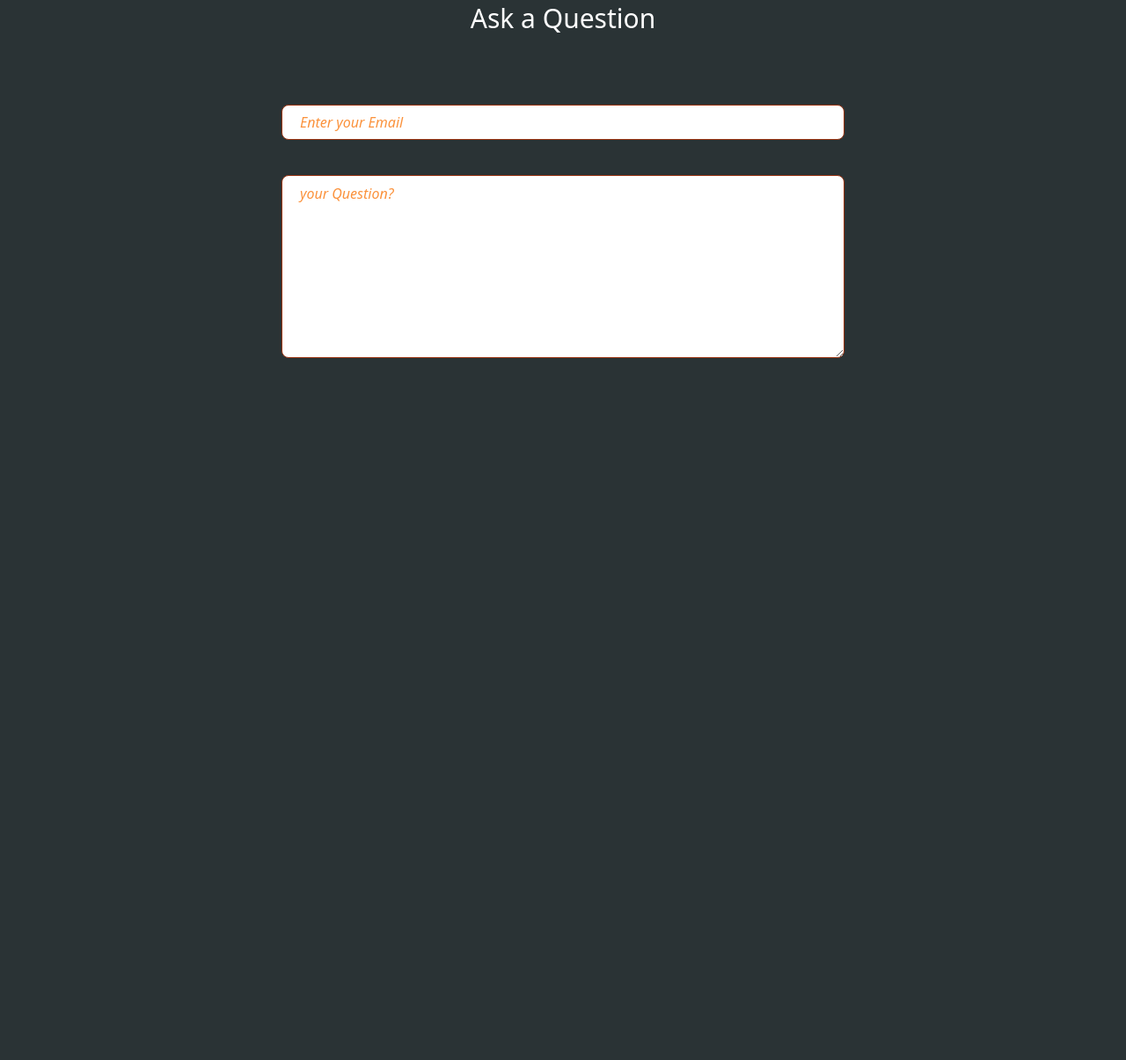
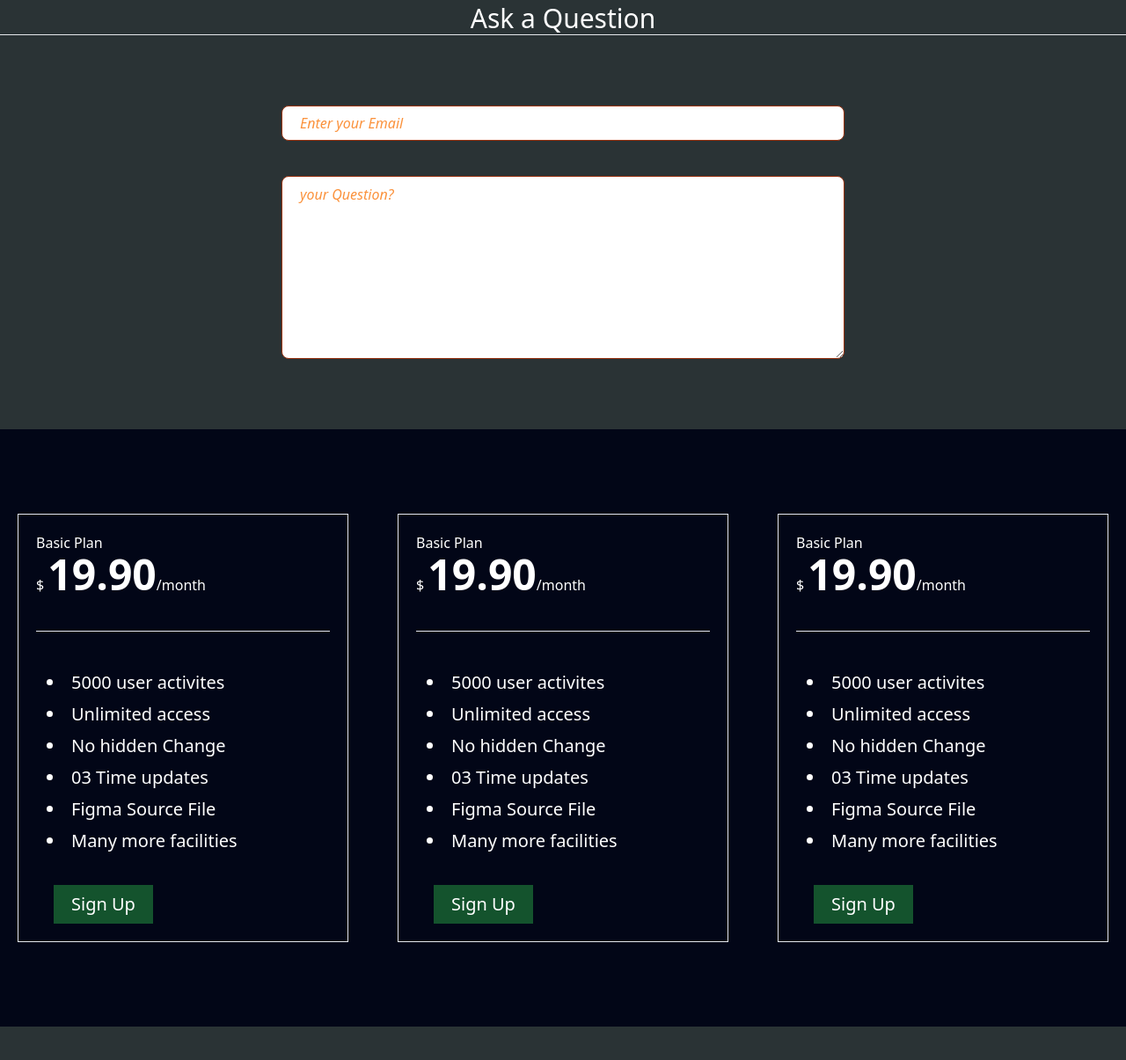
Before and after one commit to Bappybbb/tailwind-project, a website built with Vite: page index.html in a window 1280 px wide. Shown: the part 2617-3822 px from the top of the page at 88% size. Before the commit the page ends 3064 px from the top, so only its background shows below. Built offline with nearby package versions, Linux system fonts and the light colour scheme.

Commit message:
third-work

```diff
--- a/index.html
+++ b/index.html
@@ -154,7 +154,7 @@
 
        <section>
         <div>
-             <h3 class="text-white text-center text-xl sm:text-3xl  mt-20    ">Ask a Question</h3>
+             <h3 class="text-white text-center text-xl sm:text-3xl  mt-20    ">Ask a Question</h3>  <hr>
              <form action=""  class="mt-20">
                  <input type="email" placeholder="Enter your Email"
                  class="block  mx-auto w-5/6 sm:w-1/2   h-10 border border-orange-800 rounded-lg sm:rounded-lg
@@ -167,6 +167,59 @@
         </div>
        </section>
 
+
+       <!-- section 4 -->
+
+       <section  class="bg-slate-950 py-10 px-5 my-16 sm:my-20 py-12 sm:py-24">
+        <div class="text-white  grid sm:grid-cols-3     gap-10  sm:gap-14 md:gap-217  ">
+
+          <div class="sm:border p-5 ">
+               <h5>Basic Plan</h5>
+               <h2>$ <span class="text-xl sm:text-2xl md:text-5xl font-bold">19.90</span>/month</h2>
+               <hr class="my-6 sm:my-10">
+               <ul class="list-disc  leading-9 text-xl  list-inside ml-3">
+                <li>5000 user activites</li>
+                <li>Unlimited access</li>
+                <li>No hidden Change</li>
+                <li>03 Time updates</li>
+                <li>Figma Source File</li>
+                <li>Many more facilities</li>
+               </ul>
+               <button type="button" class="btn  bg-green-900 hover:bg-green-700 transition text-center  px-5 py-2 text-xl mt-8 ml-5">Sign Up</button>
+            </div>
+
+            <div class="sm:border p-5 ">
+               <h5>Basic Plan</h5>
+               <h2>$ <span class="text-xl sm:text-2xl md:text-5xl font-bold">19.90</span>/month</h2>
+               <hr class="my-6 sm:my-10">
+               <ul class="list-disc  leading-9 text-xl  list-inside ml-3">
+                <li>5000 user activites</li>
+                <li>Unlimited access</li>
+                <li>No hidden Change</li>
+                <li>03 Time updates</li>
+                <li>Figma Source File</li>
+                <li>Many more facilities</li>
+               </ul>
+               <button type="button" class="btn  bg-green-900 hover:bg-green-700  transition text-center px-5 py-2 text-xl mt-8 ml-5">Sign Up</button>
+            </div>
+
+            <div class="sm:border p-5  ">
+               <h5>Basic Plan</h5>
+               <h2>$ <span class="text-xl sm:text-2xl md:text-5xl font-bold">19.90</span>/month</h2>
+               <hr class="my-6 sm:my-10">
+               <ul class="list-disc  leading-9 text-xl  list-inside ml-3">
+                <li>5000 user activites</li>
+                <li>Unlimited access</li>
+                <li>No hidden Change</li>
+                <li>03 Time updates</li>
+                <li>Figma Source File</li>
+                <li>Many more facilities</li>
+               </ul>
+               <button type="button" class="btn  bg-green-900 hover:bg-green-700 transition text-center px-5 py-2 text-xl mt-8 ml-5">Sign Up</button>
+            </div>
+        </div>
+       </section>
+
       </main>
 
 </body>
```
